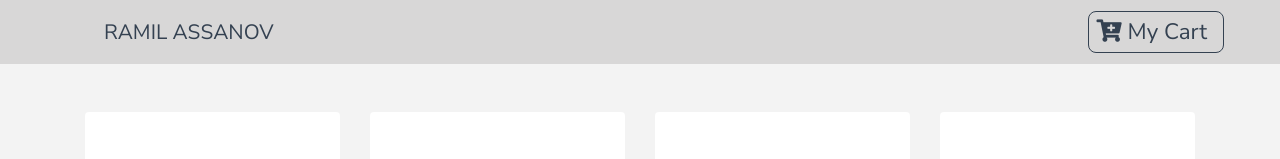
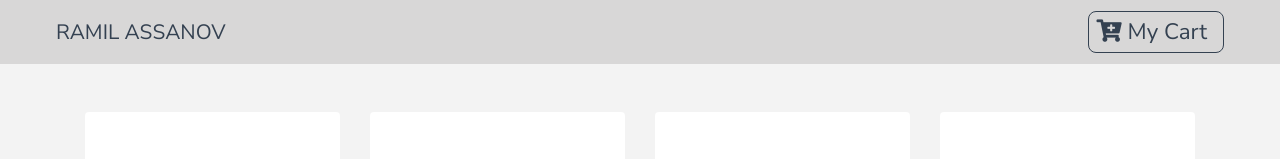
Before and after one commit to aramille1/art-portfolio-react, a React (Create React App) app: page / in a window 1280 px wide. Shown: the top 159 px of the page. Built offline with nearby package versions, Linux system fonts and the light colour scheme.

Commit message:
fix(nav)li from ml-5 to ml-6

```diff
--- a/src/components/Navbar.js
+++ b/src/components/Navbar.js
@@ -15,7 +15,7 @@
 
                 {/* <Link to='/'><img src={logo} alt="store" className="navbar-brand" /></Link> */}
                 <ul className="navbar-nav align-items-center">
-                    <li className="nav-item ml-5">
+                    <li className="nav-item ml-6">
                         <Link to='/' className="nav-link">RAMIL ASSANOV</Link>
                     </li>
                 </ul>
```
